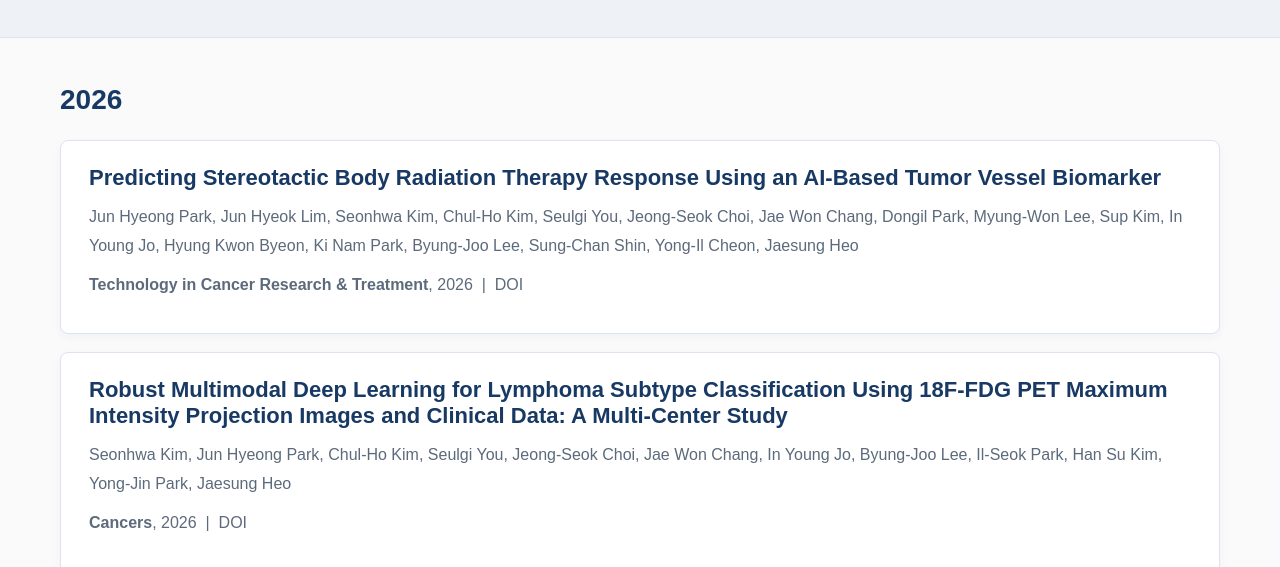
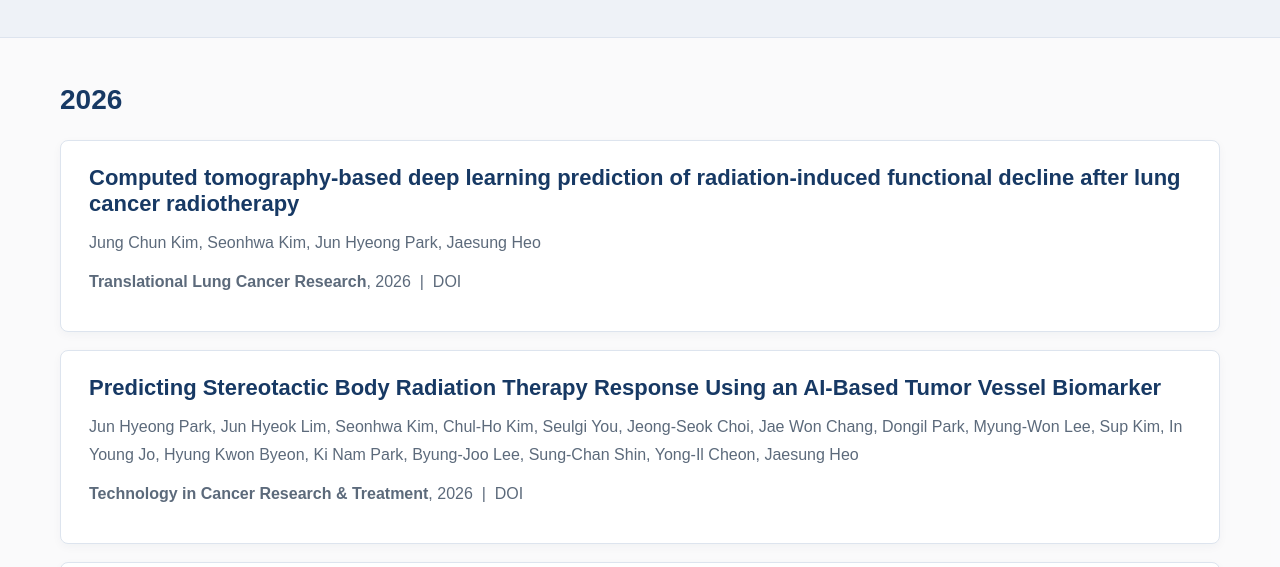
Before and after one commit to Ajou-Medical-AI-Laboratory/labpage, a plain HTML site: page publications.html in a window 1280 px wide. Shown: the part 222-789 px from the top of the page. Drawn offline with Linux system fonts and the light colour scheme.

Commit message:
docs: publication.html에 논문[Computed tomography-based deep learning prediction of radiation-induced functional decline after lung cancer radiotherapy]추가
- [Computed tomography-based deep learning prediction of radiation-induced functional decline after lung cancer radiotherapy] 항목을 publication.html 상단에 추가
- 게시일 : 2026-06-29
- 링크 : https://tlcr.amegroups.org/article/view/120040/html

```diff
--- a/publications.html
+++ b/publications.html
@@ -28,6 +28,18 @@
 <div class="container simple-section">
 
 <h2>2026</h2>
+
+<div class="publication-item reveal delay-1">
+  <h3>Computed tomography-based deep learning prediction of radiation-induced functional decline after lung cancer radiotherapy</h3>
+  <p class="pub-authors">
+    Jung Chun Kim, Seonhwa Kim, Jun Hyeong Park, Jaesung Heo
+  </p>
+  <p class="pub-journal">
+    <strong>Translational Lung Cancer Research</strong>, 2026
+    &nbsp;|&nbsp;
+    <a href="https://tlcr.amegroups.org/article/view/120040/html" target="_blank" rel="noopener noreferrer">DOI</a>
+  </p>
+</div>
 
 <div class="publication-item reveal delay-1">
   <h3>Predicting Stereotactic Body Radiation Therapy Response Using an AI-Based Tumor Vessel Biomarker</h3>
```
